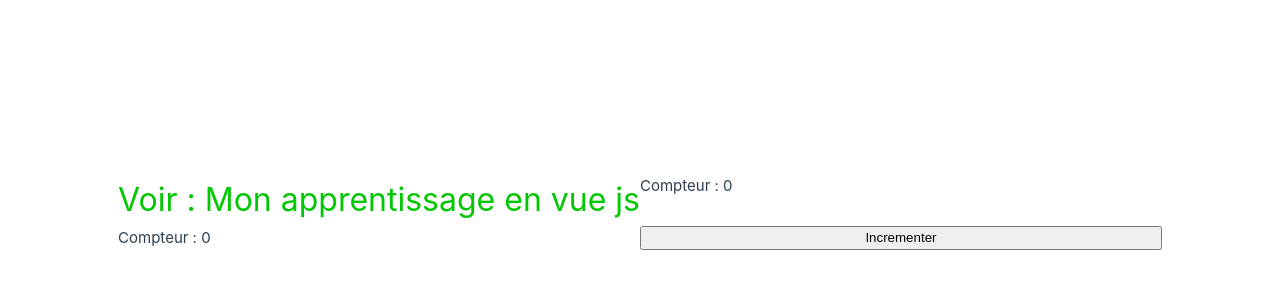
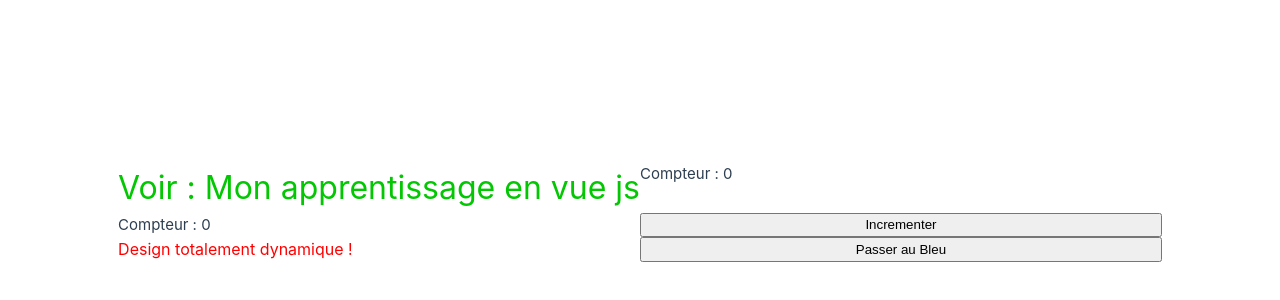
Before and after one commit to rosto-infinity/formation-vuejs-prof, a Vue app: page / in a window 1280 px wide. Shown: the part 188-488 px from the top of the page. Built offline with nearby package versions, Linux system fonts and the light colour scheme.

Commit message:
v-bind en css

```diff
--- a/src/components/MessageRendering.vue
+++ b/src/components/MessageRendering.vue
@@ -1,9 +1,18 @@
 <script setup>
-import {ref, computed} from 'vue';
+import { computed, ref } from 'vue';
 
+// État réactif (State)
 const msg = ref('Mon apprentissage en vue js');
 const count = ref(0);
+
+//v-bind en css
+ const color = ref('red')
+ const fontSize =ref(16)
+
+ // Propriétés calculées (Computed)
 const doubleCount = computed(() => count.value * 2);
+
+// Fonctions classiques
 function increment(){
   count.value++;
 }
@@ -12,11 +21,14 @@ function increment(){
 </script>
 
 <template>
-    <p class="text"> Voir : {{ msg }} </p>
+    <p class="text1"> Voir : {{ msg }} </p>
     <p>Compteur : {{ count }}</p>
     <p>Compteur : {{ doubleCount }}</p>
     <button @click="increment">Incrementer</button>
 
+
+    <p class="text">Design totalement dynamique !</p>
+    <button @click="color = 'blue'; fontSize = '23'">Passer au Bleu</button>
 </template>
 
 <style scoped>
@@ -26,7 +38,7 @@ h1 {
   position: relative;
   top: -10px;
 }
-.text{
+.text1{
   color:rgb(3, 199, 3);
   font-size: 2rem;
 }
@@ -40,6 +52,12 @@ h3 {
   text-align: center;
 }
 
+
+  .text {
+    /* Le CSS se mettra à jour en temps réel si la variable color change dans le JS ! */
+    color: v-bind(color);
+    font-size: v-bind(fontSize + 'px');
+}
 @media (min-width: 1024px) {
   .greetings h1,
   .greetings h3 {
```
